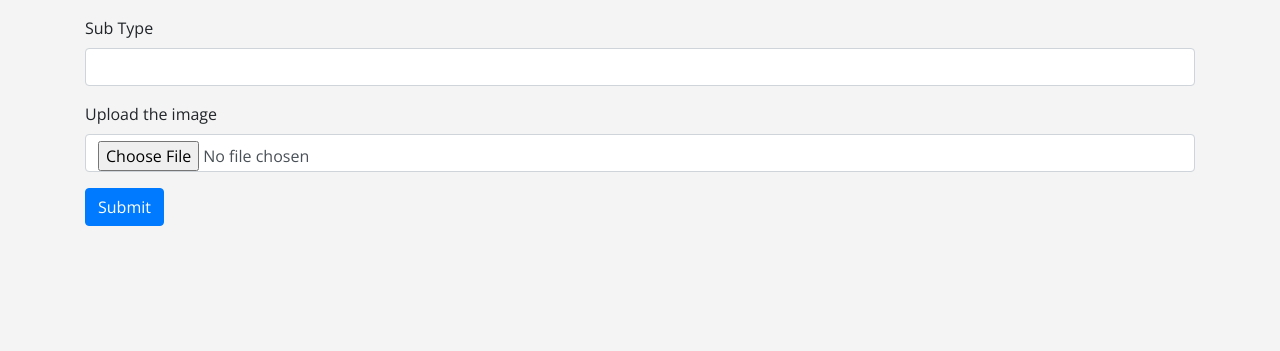
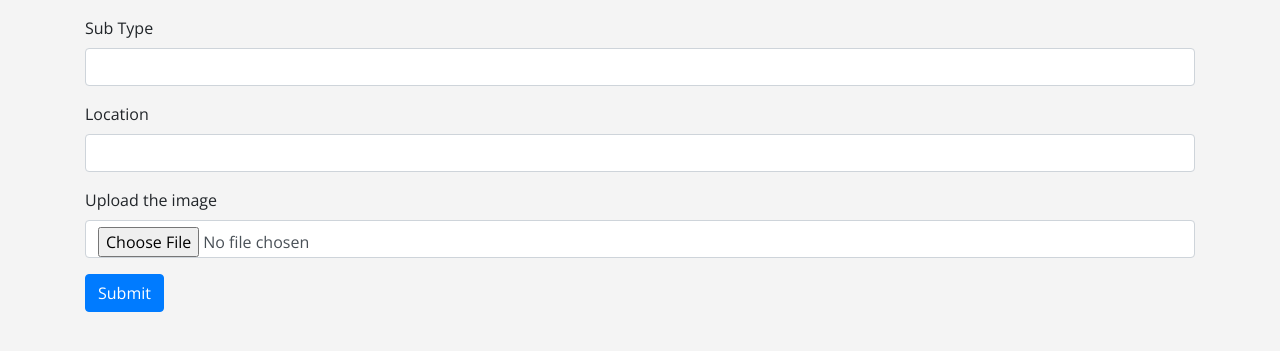
Before and after one commit to dkarunakaran/my-feedback, a Flask app: page /add in a window 1280 px wide. Shown: the part 338-689 px from the top of the page. Run offline with Flask 2, Linux system fonts and the light colour scheme; data that the repository does not hold is empty; some libraries are stand-ins or nearby versions.

Commit message:
added location field

```diff
--- a/app.py
+++ b/app.py
@@ -29,6 +29,7 @@ cursor.execute('''
         detail TEXT NOT NULL,
         type_id INTEGER NOT NULL,
         sub_type TEXT NOT NULL,
+        loc TEXT NOT NULL,
         img_name TEXT NOT NULL,
         created_date TEXT NOT NULL,
         CONSTRAINT fk_type
@@ -119,6 +120,7 @@ def upload_file():
     detail = request.form['feedback']
     type_id = request.form['type']
     sub_type = request.form['sub_type']
+    loc = request.form['location']
     if title != "" and detail != "" and request.method == 'POST':
 
         f = request.files['file']
@@ -149,7 +151,7 @@ def upload_file():
 
         conn = sqlite3.connect(app.config['DB_LOCATION'])
         cursor = conn.cursor()
-        cursor.execute("""INSERT INTO Feedback (title, detail, type_id, sub_type, img_name, created_date) VALUES (?, ?, ?, ?, ?, ?)""", [title.lower(), detail, type_id, sub_type, image_name, created_datetime])
+        cursor.execute("""INSERT INTO Feedback (title, detail, type_id, sub_type, loc, img_name, created_date) VALUES (?, ?, ?, ?, ?, ?, ?)""", [title.lower(), detail, type_id, sub_type, loc, image_name, created_datetime])
         conn.commit()
 
         cursor = conn.cursor()
--- a/templates/add.html
+++ b/templates/add.html
@@ -46,6 +46,10 @@
     <div class="input-group mb-3">
       <input type="text" class="form-control" id="sub_type" aria-describedby="basic-addon3" name="sub_type">
     </div>
+    <label class="form-label">Location</label>
+    <div class="input-group mb-3">
+      <input type="text" class="form-control" id="location" aria-describedby="basic-addon3" name="location">
+    </div>
     <label class="form-label">Upload the image</label>
     <div class="input-group  mb-3">
       <input class="form-control" type="file" name = "file"  id="formFile">
--- a/templates/uploaded.html
+++ b/templates/uploaded.html
@@ -46,6 +46,10 @@
     <div class="input-group mb-3">
       <input type="text" class="form-control" id="sub_type" aria-describedby="basic-addon3" name="sub_type">
     </div>
+    <label class="form-label">Location</label>
+    <div class="input-group mb-3">
+      <input type="text" class="form-control" id="location" aria-describedby="basic-addon3" name="location">
+    </div>
     <label class="form-label">Upload the image</label>
     <div class="input-group  mb-3">
       <input class="form-control" type="file" name = "file"  id="formFile">
```
